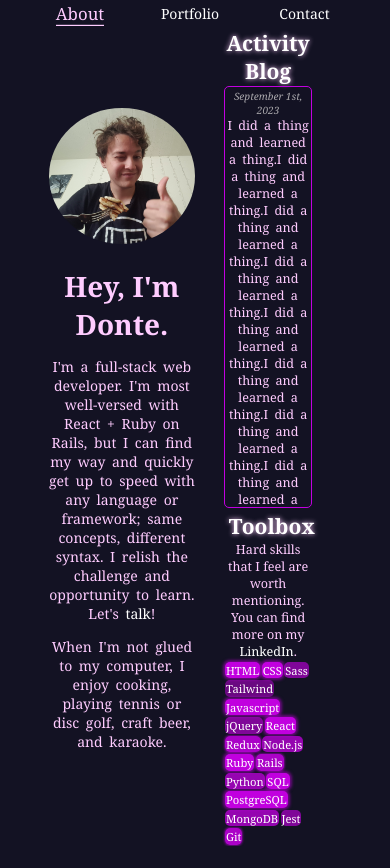
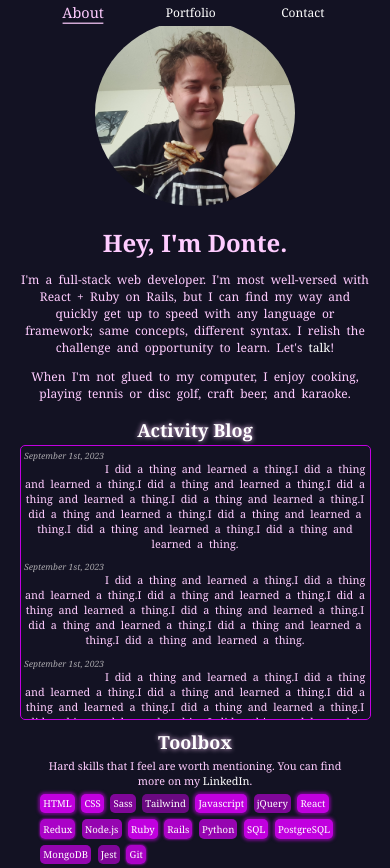
Before and after one commit to dawnteigh/dawnteigh.github.io, a React (Create React App) app in the folder client/: page / in a window 390 px wide. Before the commit the page ends 846 px from the top, so only its background shows below. Built offline with nearby package versions, Linux system fonts and the light colour scheme.

Commit message:
mobile and tablet responsiveness

```diff
--- a/client/src/App.css
+++ b/client/src/App.css
@@ -297,7 +297,7 @@ button:hover {
   background-color: #131223;
   cursor: pointer;
   border: none;
-  font-size: 16px;
+  font-size: 1em;
   font-family: Georgia, sans-serif;
 }
 
@@ -338,10 +338,28 @@ button:hover {
 }
 
 /* Screen size rules */
+@media only screen and (max-width: 1156px) {
+  #about {
+    width: 90%;
+  }
+
+  .project-tile {
+    max-width: 60vw;
+  }
+}
+
 @media only screen and (max-width: 760px) {
   body {
     font-size: 14px;
     margin-top: 7%;
+  }
+
+  #about {
+    width: 95%
+  }
+
+  #activity-log {
+    max-width: 65%;
   }
 
   #projects-div {
@@ -352,11 +370,52 @@ button:hover {
   }
 
   .project-tile {
-    display: flex;
     flex-direction: column;
     justify-content: center;
-    max-width: 350px;
-    position: relative;
+    max-width: 75vw;
+  }
+
+  #contact {
+    width: 60%
+  }
+}
+
+@media only screen and (max-width: 480px) {
+  body {
+    font-size: 12px;
+    margin-top: 5%;
+  }
+
+  #about {
+    flex-flow: column wrap;
+    width: 100%;
+  }
+
+  #bio,
+  #extras,
+  #toolbox {
+    width: 90%;
+  }
+
+  .bio-pic {
+    max-width: 200px;
+  }
+
+  #activity-log {
+    max-height: 275px;
+    max-width: 100%;
+  }
+
+  .highlights {
+    margin-left: -2%;
+  }
+
+  .tech {
+    max-width: 50%;
+  }
+
+  #contact {
+    width: 80%;
   }
 }
 
```
